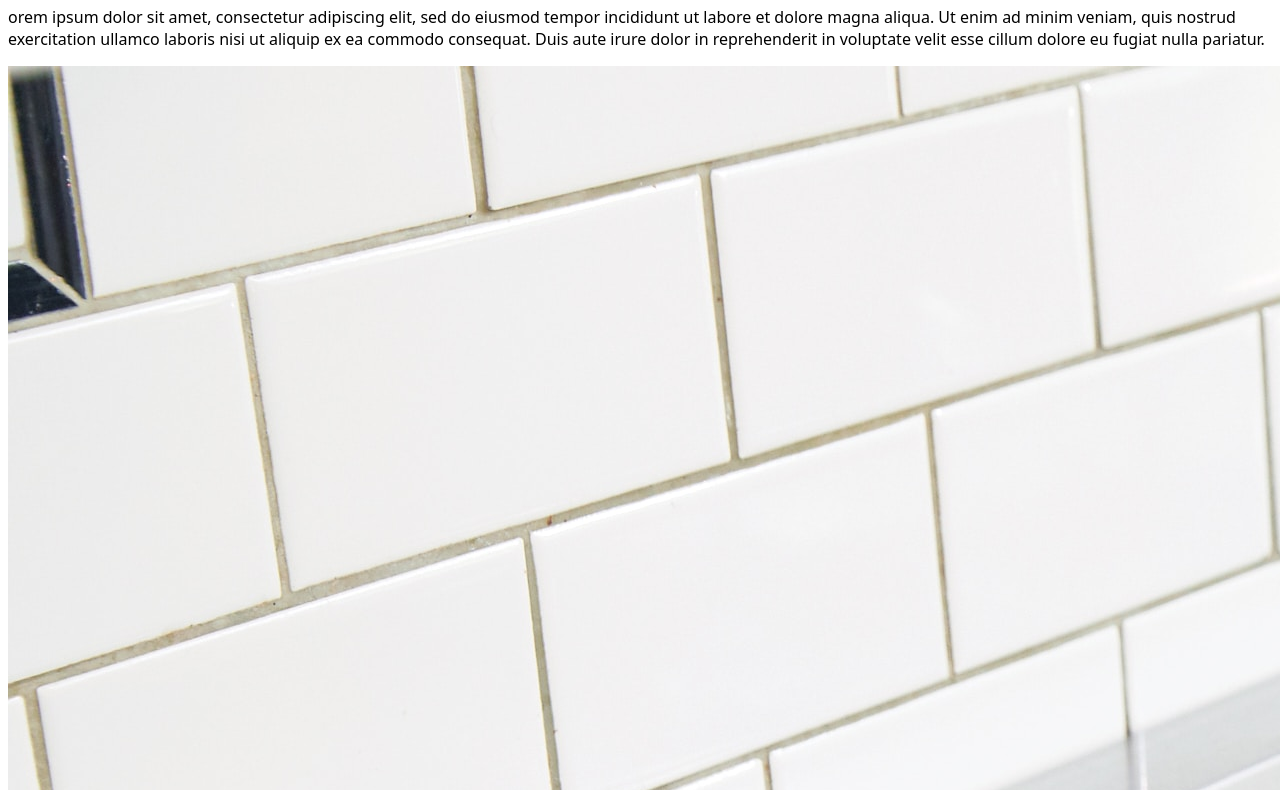
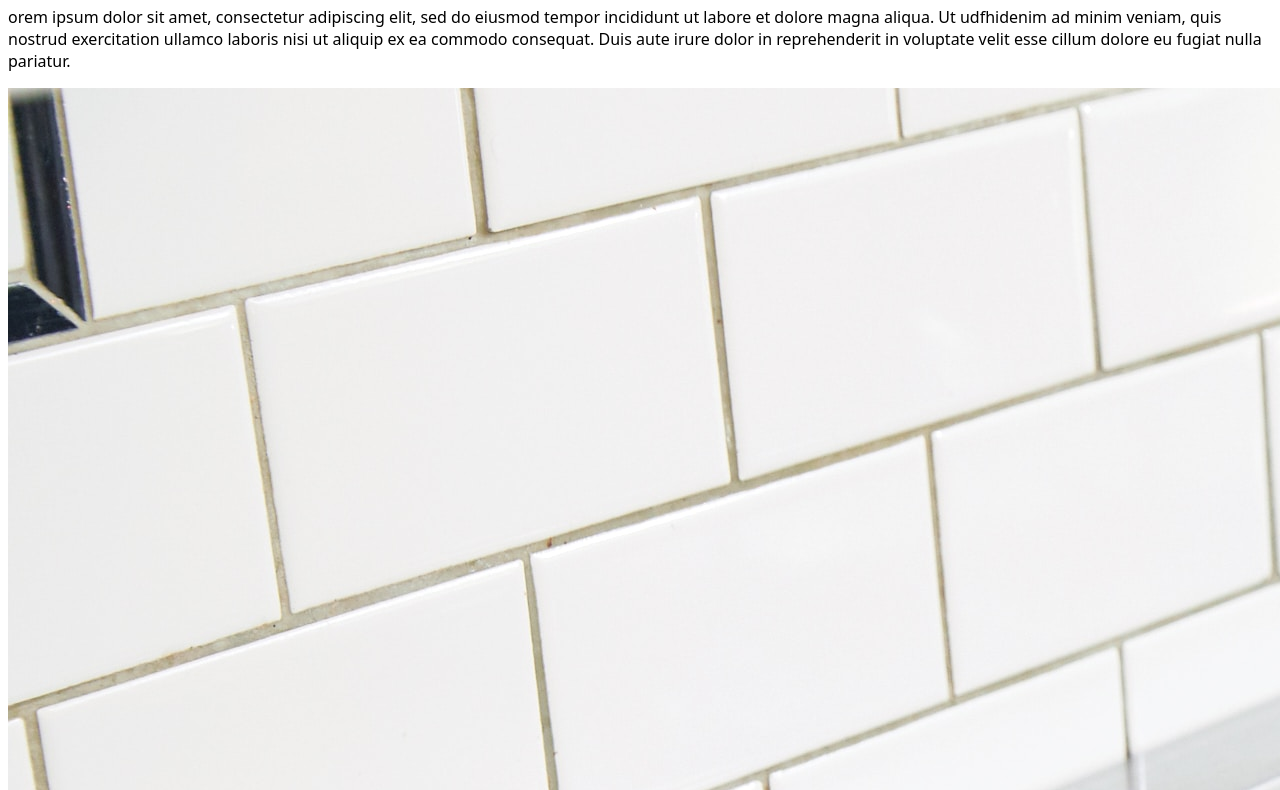
Before and after one commit to breagonz/workshop9, a plain HTML site: page about.html in a window 1280 px wide. Shown: the part 188-978 px from the top of the page. Drawn offline with Linux system fonts and the light colour scheme.

Commit message:
added changes

```diff
--- a/about.html
+++ b/about.html
@@ -22,7 +22,7 @@
         <h1>Cooking</h1>
         <p>orem ipsum dolor sit amet, consectetur adipiscing elit,
             sed do eiusmod tempor incididunt ut labore et dolore magna
-            aliqua. Ut enim ad minim veniam, quis nostrud exercitation
+            aliqua. Ut udfhidenim ad minim veniam, quis nostrud exercitation
              ullamco laboris nisi ut aliquip ex ea commodo consequat.
               Duis aute irure dolor in reprehenderit in voluptate
               velit esse cillum dolore eu fugiat nulla pariatur.
```
